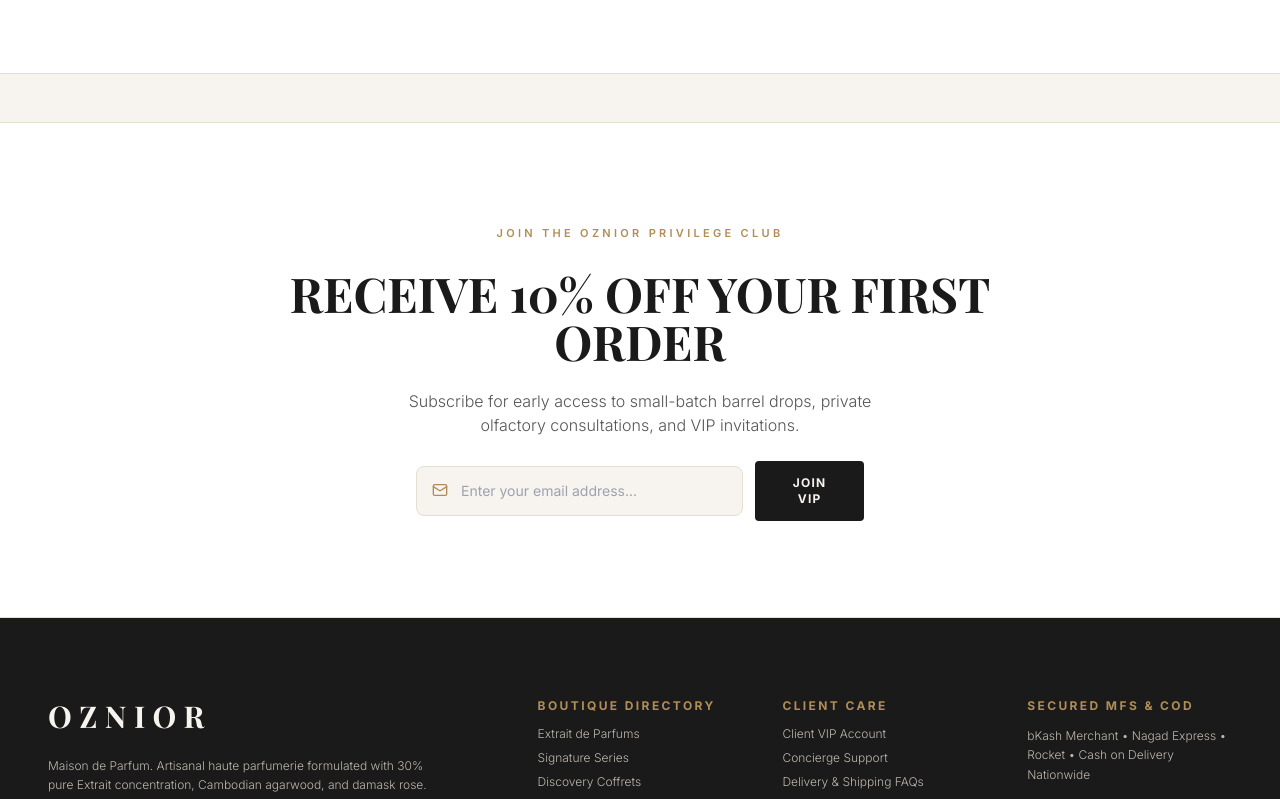
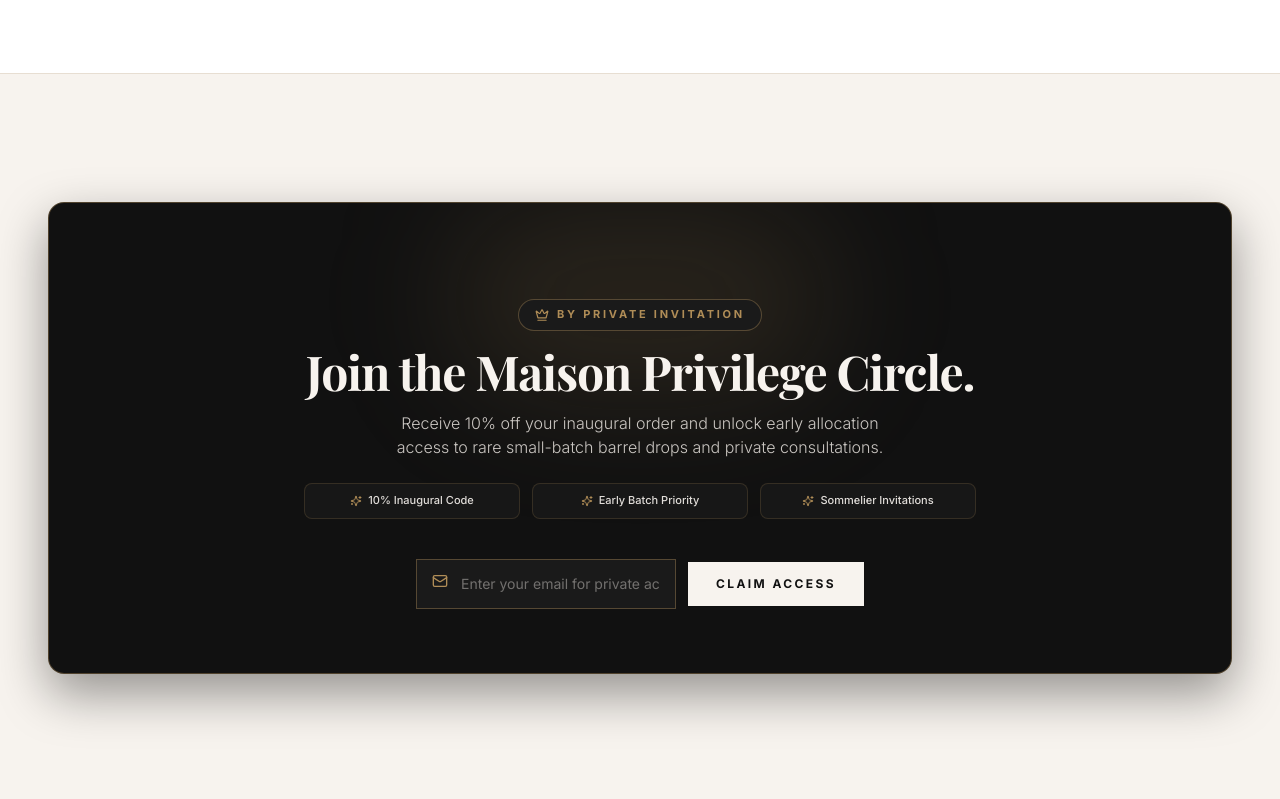
Before and after one commit to hasdit/oznior.ag, a Next.js app: page / in a window 1280 px wide. Shown: the part 6460-7259 px from the top of the page. Built offline with nearby package versions, Linux system fonts and the light colour scheme; a web font is replaced by a local one.

Commit message:
feat-dark-luxury-vip-privilege-invitation-card

```diff
--- a/components/storefront/home/NewsletterSignup.tsx
+++ b/components/storefront/home/NewsletterSignup.tsx
@@ -1,8 +1,7 @@
 "use client";
 
 import { useState } from "react";
-import { Mail, CheckCircle2 } from "lucide-react";
-import { Button } from "@/components/ui/button";
+import { Mail, CheckCircle2, Sparkles, Crown } from "lucide-react";
 import { trackEvent } from "@/lib/analytics";
 
 export default function NewsletterSignup() {
@@ -18,41 +17,76 @@
   };
 
   return (
-    <section className="py-24 px-6 md:px-12 bg-[#FFFFFF] border-y border-[#E7DED2]">
-      <div className="max-w-3xl mx-auto text-center space-y-6">
-        <span className="text-[11px] uppercase tracking-[0.3em] font-semibold text-[#B08D57]">
-          JOIN THE OZNIOR PRIVILEGE CLUB
+    <section className="py-20 px-6 md:px-12 max-w-[1440px] mx-auto font-sans my-12">
+      <div className="relative rounded-2xl bg-[#111111] border border-[#B08D57]/40 p-8 md:p-16 text-center space-y-8 overflow-hidden shadow-[0_20px_50px_rgba(0,0,0,0.4)]">
+        {/* Ambient Gold Glow Effects */}
+        <div className="absolute top-0 left-1/2 -translate-x-1/2 w-96 h-48 bg-[#B08D57]/15 rounded-full blur-3xl pointer-events-none" />
+
+        <div className="relative z-10 max-w-2xl mx-auto space-y-4">
+          {/* Gold Badge */}
+          <div className="inline-flex items-center space-x-2 bg-[#1A1A1A] px-4 py-1.5 rounded-full border border-[#B08D57]/40">
+            <Crown className="w-3.5 h-3.5 text-[#B08D57]" />
+            <span className="text-[10px] md:text-[11px] uppercase tracking-[0.25em] font-bold text-[#B08D57]">
+              BY PRIVATE INVITATION
             </span>
-        <h2 className="font-serif text-4xl sm:text-5xl font-bold text-[#1A1A1A]">
-          RECEIVE 10% OFF YOUR FIRST ORDER
+          </div>
+
+          {/* Headline */}
+          <h2 className="font-serif text-3xl sm:text-5xl font-bold tracking-tight text-[#F7F3EE] leading-[1.08]">
+            Join the Maison Privilege Circle.
           </h2>
-        <p className="text-base text-[#555555] font-light max-w-lg mx-auto">
-          Subscribe for early access to small-batch barrel drops, private olfactory consultations, and VIP invitations.
+
+          {/* Subtext */}
+          <p className="text-sm md:text-base text-[#F7F3EE]/80 font-light leading-[1.7] max-w-lg mx-auto">
+            Receive 10% off your inaugural order and unlock early allocation access to rare small-batch barrel drops and private consultations.
           </p>
 
+          {/* 3 VIP Member Privileges */}
+          <div className="grid grid-cols-1 sm:grid-cols-3 gap-3 pt-2">
+            <div className="flex items-center justify-center space-x-1.5 text-[11px] text-[#F7F3EE]/90 font-medium bg-[#1A1A1A]/80 py-2 px-3 rounded-lg border border-[#B08D57]/20">
+              <Sparkles className="w-3 h-3 text-[#B08D57]" />
+              <span>10% Inaugural Code</span>
+            </div>
+            <div className="flex items-center justify-center space-x-1.5 text-[11px] text-[#F7F3EE]/90 font-medium bg-[#1A1A1A]/80 py-2 px-3 rounded-lg border border-[#B08D57]/20">
+              <Sparkles className="w-3 h-3 text-[#B08D57]" />
+              <span>Early Batch Priority</span>
+            </div>
+            <div className="flex items-center justify-center space-x-1.5 text-[11px] text-[#F7F3EE]/90 font-medium bg-[#1A1A1A]/80 py-2 px-3 rounded-lg border border-[#B08D57]/20">
+              <Sparkles className="w-3 h-3 text-[#B08D57]" />
+              <span>Sommelier Invitations</span>
+            </div>
+          </div>
+        </div>
+
+        {/* Form Container */}
+        <div className="relative z-10 max-w-md mx-auto pt-2">
           {submitted ? (
-          <div className="p-6 bg-[#F7F3EE] border border-[#E7DED2] rounded-xl flex items-center justify-center space-x-3 text-[#2F6F4F] font-bold text-sm">
-            <CheckCircle2 className="w-5 h-5 text-[#2F6F4F]" />
-            <span>Thank you! Your 10% privilege discount code has been sent to your email.</span>
+            <div className="p-5 bg-[#1A1A1A] border border-[#B08D57]/50 rounded-xl flex items-center justify-center space-x-3 text-[#F7F3EE] font-semibold text-xs sm:text-sm">
+              <CheckCircle2 className="w-5 h-5 text-[#B08D57] shrink-0" />
+              <span>Your inaugural 10% privilege code has been dispatched to your inbox.</span>
             </div>
           ) : (
-          <form onSubmit={handleSubmit} className="flex flex-col sm:flex-row items-center gap-3 max-w-md mx-auto">
+            <form onSubmit={handleSubmit} className="flex flex-col sm:flex-row items-center gap-3">
               <div className="relative w-full">
-              <Mail className="w-4 h-4 text-[#B08D57] absolute left-4 top-4" />
+                <Mail className="w-4 h-4 text-[#B08D57] absolute left-4 top-3.5" />
                 <input
                   type="email"
                   required
                   value={email}
                   onChange={(e) => setEmail(e.target.value)}
-                placeholder="Enter your email address..."
-                className="w-full pl-11 pr-4 py-3.5 bg-[#F7F3EE] border border-[#E7DED2] rounded-lg text-sm text-[#1A1A1A] focus:border-[#B08D57] focus:outline-none transition-colors"
+                  placeholder="Enter your email for private access..."
+                  className="w-full pl-11 pr-4 py-3.5 bg-[#1A1A1A] border border-[#B08D57]/40 rounded-xs text-xs md:text-sm text-[#F7F3EE] placeholder-[#F7F3EE]/40 focus:border-[#B08D57] focus:outline-none transition-colors"
                 />
               </div>
-            <Button type="submit" size="lg" className="w-full sm:w-auto bg-[#1A1A1A] text-[#F7F3EE] hover:bg-[#B08D57] font-bold text-xs tracking-widest uppercase py-3.5 px-8">
-              JOIN VIP
-            </Button>
+              <button
+                type="submit"
+                className="w-full sm:w-auto px-7 py-3.5 bg-[#F7F3EE] text-[#111111] hover:bg-[#B08D57] hover:text-[#FFFFFF] font-bold text-xs tracking-[0.2em] uppercase rounded-xs transition-all shadow-sm shrink-0 whitespace-nowrap"
+              >
+                CLAIM ACCESS
+              </button>
             </form>
           )}
+        </div>
       </div>
     </section>
   );
```
Lines whose indentation alone changed are shown as unchanged.
